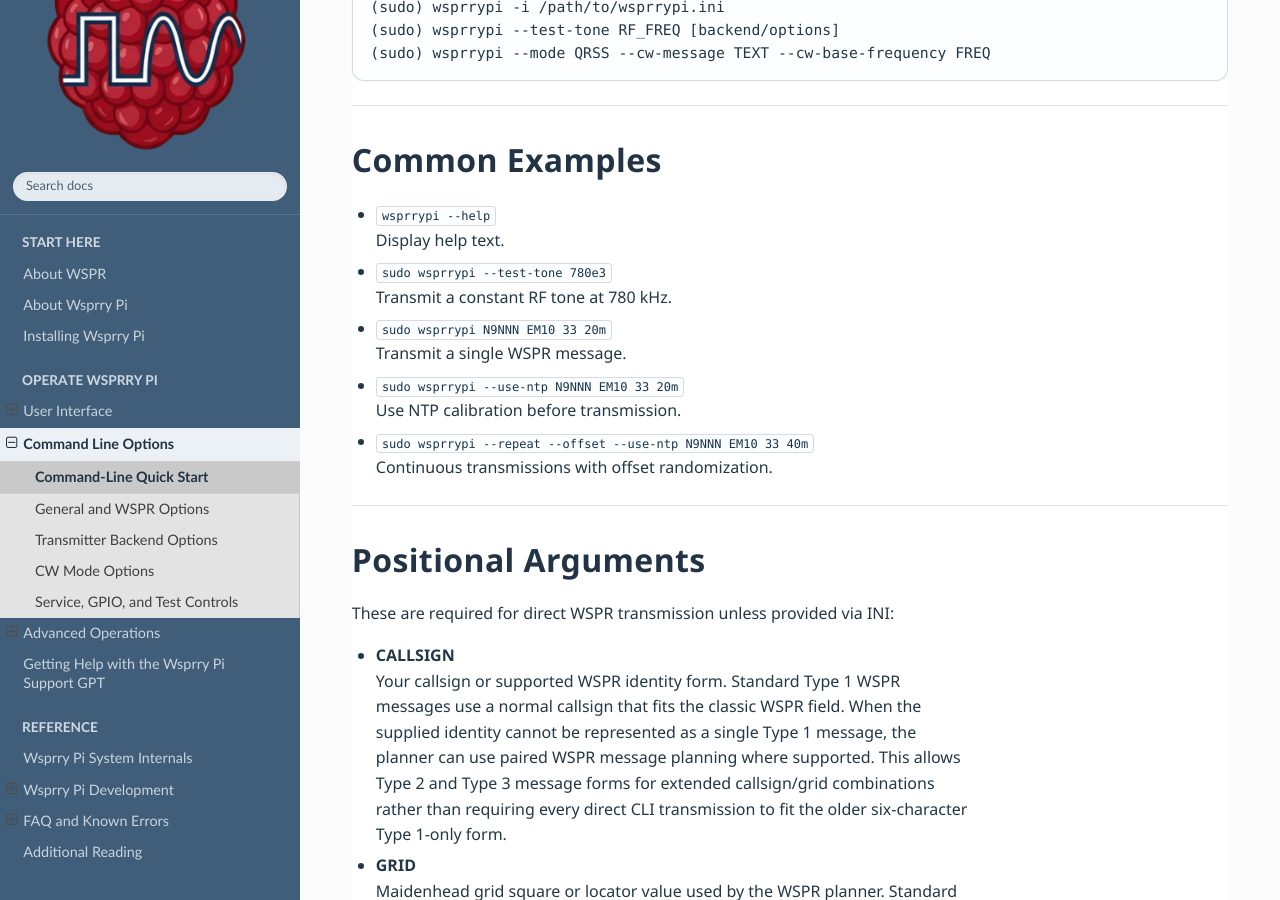
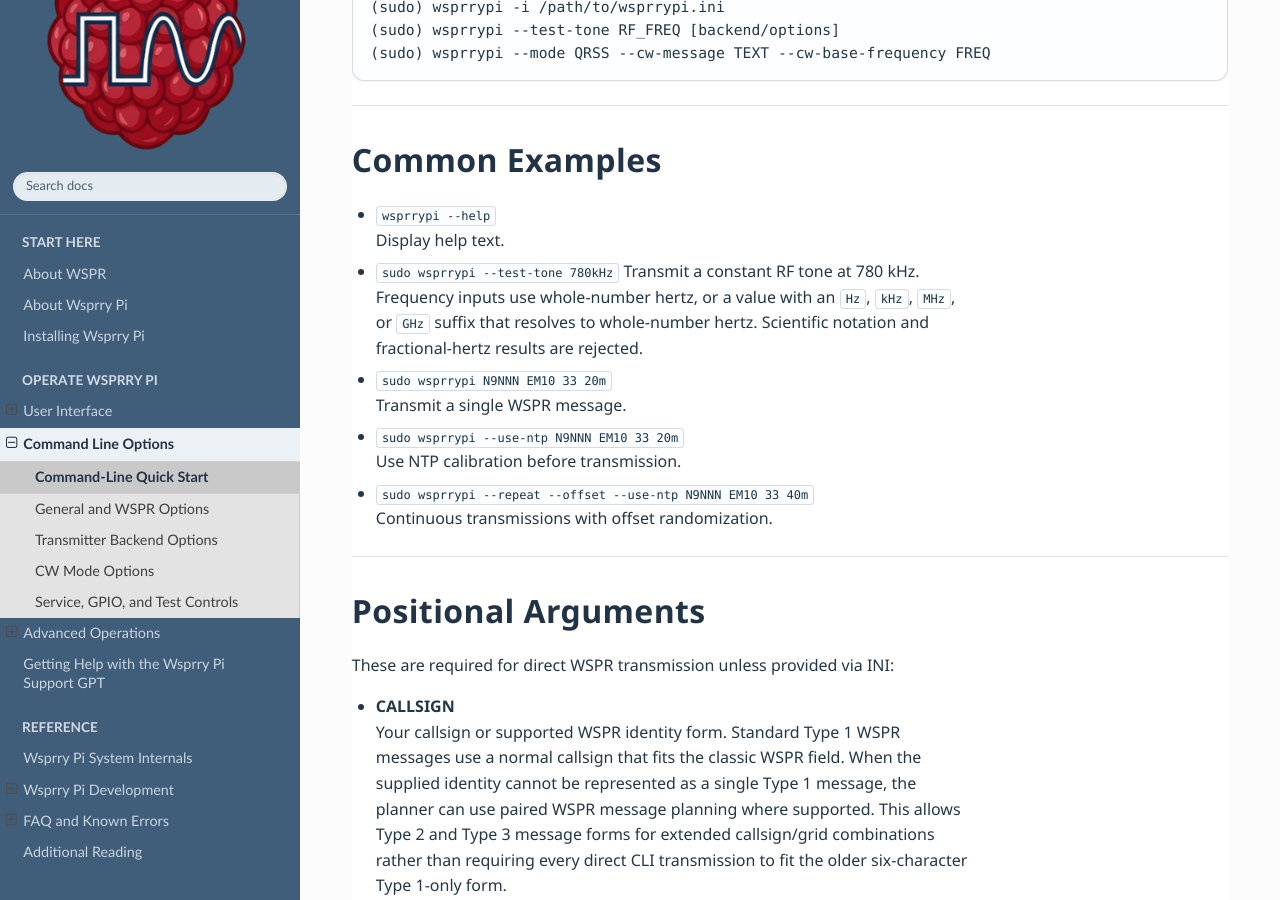
Before and after one commit to WsprryPi/Wsprry_Pi_Docs, a Sphinx documentation site: the page built from docs/Command_Line_Operations/quick_start.md, in a window 1280 px wide and 900 px high, scrolled down 1223 px. Built offline with Sphinx 7.4.7 and the Read the Docs theme 3.1.0, drawn with Linux system fonts in a browser that asks for light colours.

Commit message:
Document integral CLI frequency inputs

```diff
--- a/docs/Command_Line_Operations/quick_start.md
+++ b/docs/Command_Line_Operations/quick_start.md
@@ -56,8 +56,11 @@
 - `wsprrypi --help`
   Display help text.
 
-- `sudo wsprrypi --test-tone 780e3`
-  Transmit a constant RF tone at 780 kHz.
+- `sudo wsprrypi --test-tone 780kHz`
+  Transmit a constant RF tone at 780 kHz. Frequency inputs use whole-number
+  hertz, or a value with an `Hz`, `kHz`, `MHz`, or `GHz` suffix that resolves
+  to whole-number hertz. Scientific notation and fractional-hertz results are
+  rejected.
 
 - `sudo wsprrypi N9NNN EM10 33 20m`
   Transmit a single WSPR message.
```
Also changed, not shown: docs/Command_Line_Operations/service_test_controls.md (+4 -1 lines).
